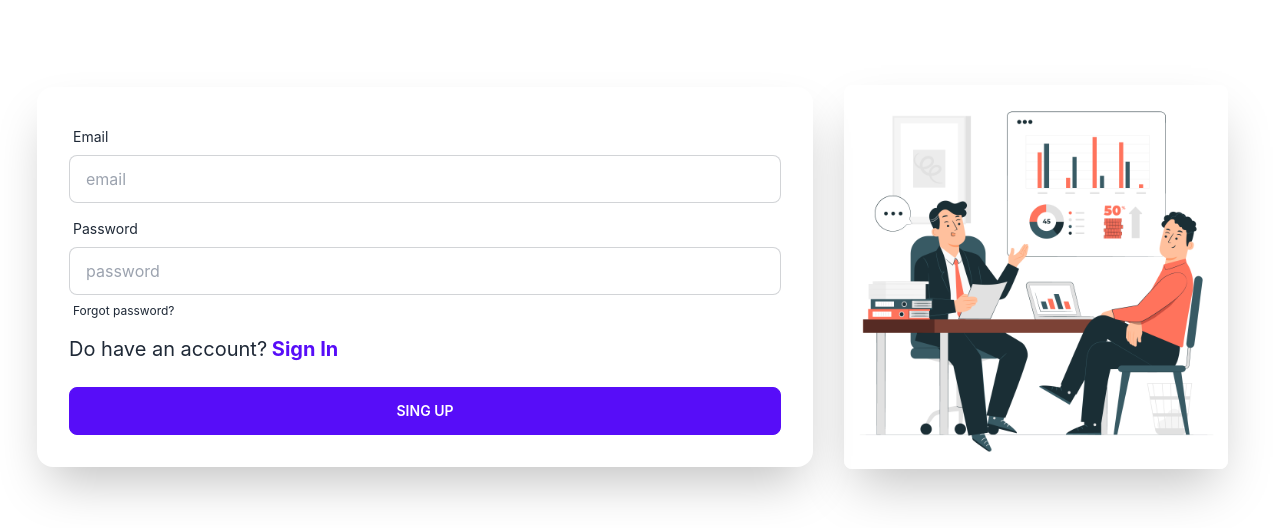
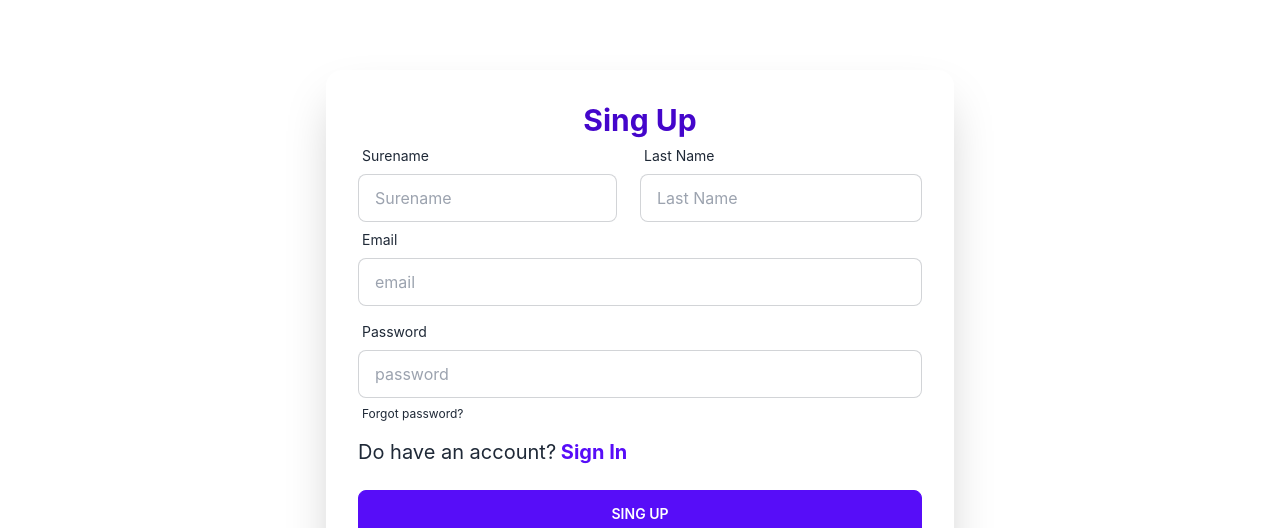
Before and after one commit to mr7aali/gemvast, a React (Create React App) app: page /singup in a window 1280 px wide. Shown: the part 234-762 px from the top of the page. Built offline with nearby package versions, Linux system fonts and the light colour scheme.

Commit message:
from added

```diff
--- a/src/Pages/Login/Login.js
+++ b/src/Pages/Login/Login.js
@@ -1,41 +1,44 @@
 import React from 'react';
 
 import './Login.css'
-import img1 from '../../assets/7000961.jpg'
+// import img1 from '../../assets/7000961.jpg'
 import { Link } from 'react-router-dom';
 const Login = () => {
     return (
-        <div className="hero  my-20">
+        <div>
+
+            <div className="hero  my-20 ">
 
                 <div className="hero-content flex-col lg:flex-row-reverse">
 
-                <div className='login-img'>
+                    {/* <div className='login-img'>
                         <img alt='' src={img1} className="max-w-sm rounded-lg shadow-2xl" />
-                </div>
+                    </div> */}
 
                     <div className="card flex-shrink-0 w-full shadow-2xl bg-base-100 login-card">
                         <div className="card-body">
                             <div className="form-control">
+                            <h1 className='text-3xl  text-center text-primary-focus font-bold'>login</h1>
                                 <label className="label">
                                     <span className="label-text">Email</span>
                                 </label>
-                            <input type="text" placeholder="email" className="input input-bordered" />
+                                <input type="text" placeholder="email" className="input input-bordered" required/>
                             </div>
                             <div className="form-control">
                                 <label className="label">
                                     <span className="label-text">Password</span>
                                 </label>
-                            <input type="text" placeholder="password" className="input input-bordered" />
+                                <input type="text" placeholder="password" className="input input-bordered" required/>
                                 <label className="label">
                                     <a href=" " className="label-text-alt link link-hover">Forgot password?</a>
                                 </label>
                             </div>
-                        <h1 className='text-lg'>Don't have an account yet?
+                            <h1 className='text-lg '>Don't have an account yet?
                                 <Link className=' text-primary font-bold' to={'/singup'}> Sing Up Now</Link>
                             </h1>
 
                             <div className="form-control mt-4">
-                            <button className="btn btn-primary">Login</button>
+                                <button type='submit' className="btn btn-primary">Login</button>
                             </div>
                         </div>
                     </div>
@@ -43,6 +46,7 @@ const Login = () => {
 
                 </div>
             </div>
+        </div>
 
     );
 };
--- a/src/Pages/SingUp/SingUp.js
+++ b/src/Pages/SingUp/SingUp.js
@@ -1,18 +1,43 @@
 import React from 'react';
 import { Link } from 'react-router-dom';
-import img1 from '../../assets/7000961.jpg'
+// import img1 from '../../assets/7000961.jpg'
 const SingUp = () => {
     return (
         <div className="hero  my-20">
+
             <div className="hero-content flex-col lg:flex-row-reverse">
 
-            <div className='login-img'>
+            {/* <div className='login-img'>
                     <img alt='' src={img1} className="max-w-sm rounded-lg shadow-2xl" />
-            </div>
+                </div> */}
 
                 <div className="card flex-shrink-0 w-full shadow-2xl bg-base-100 login-card">
                     <div className="card-body">
                         <div className="form-control">
+                            <h1 className='text-3xl  text-center text-primary-focus font-bold'>Sing Up</h1>
+
+
+                            <div className='flex w-full'>
+                                <div className='w-1/2'>
+
+                                    <label className="label">
+                                        <span className="label-text">Surename</span>
+                                    </label>
+                                    <input type="text" placeholder="Surename" className="input input-bordered w-11/12	 " />
+                                </div>
+                                <div className='w-1/2'>
+
+                                    <label className="label">
+                                        <span className="label-text">Last Name</span>
+                                    </label>
+                                    <input type="text" placeholder="Last Name" className=" input input-bordered w-full" />
+                                </div>
+                            </div>
+
+
+
+
+
                             <label className="label">
                                 <span className="label-text">Email</span>
                             </label>
```
Lines whose indentation alone changed are shown as unchanged.
